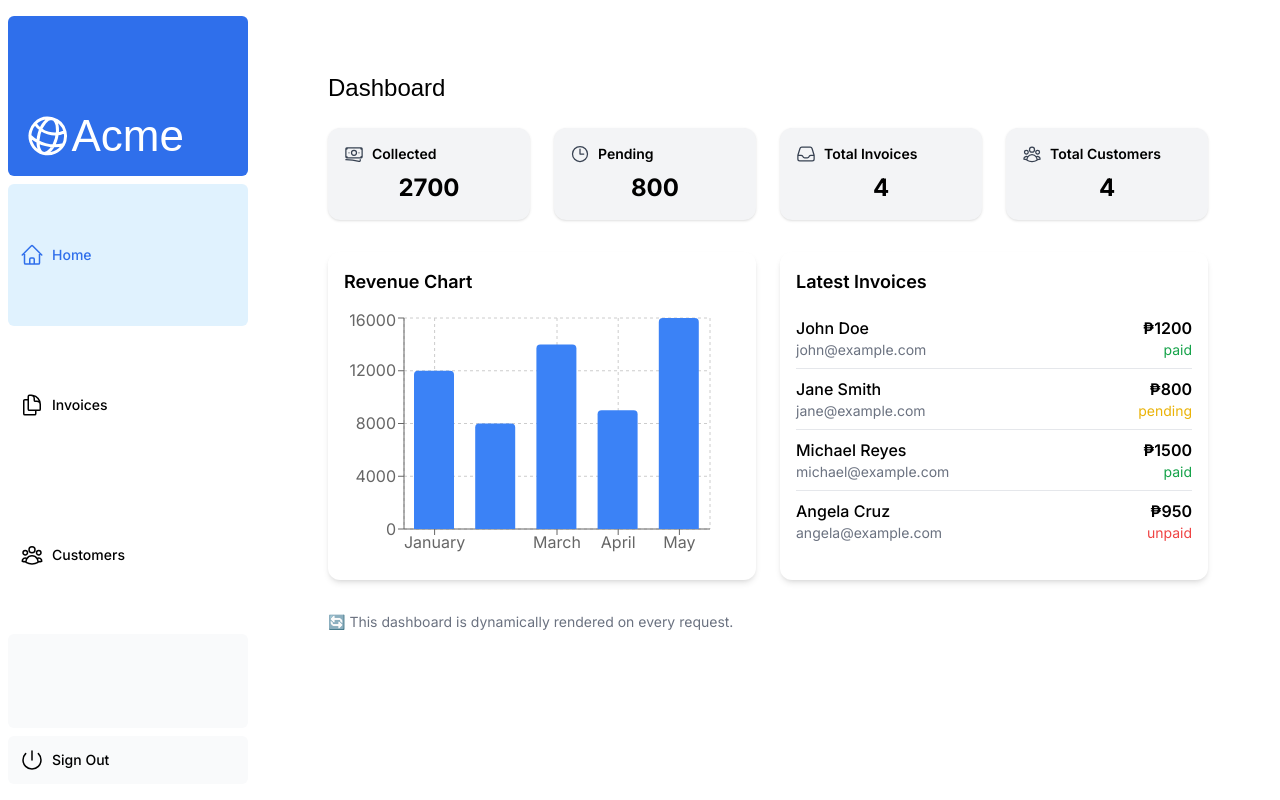
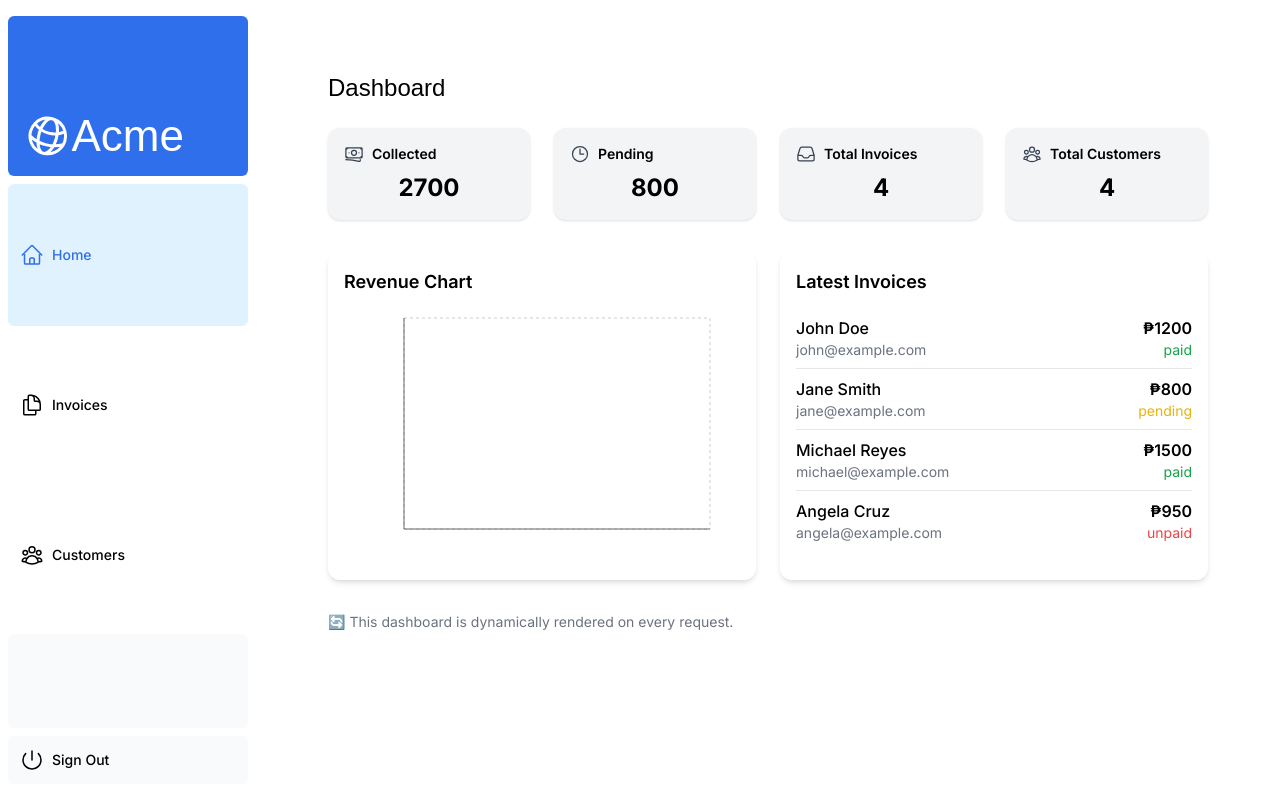
Before and after one commit to marivicAlcantara/nextjs-dashboard, a Next.js app: page /dashboard in a window 1280 px wide. Built offline with nearby package versions, Linux system fonts and the light colour scheme; a web font is replaced by a local one.

Commit message:
streaming component

```diff
--- a/app/dashboard/(overview)/page.tsx
+++ b/app/dashboard/(overview)/page.tsx
@@ -8,6 +8,8 @@ import {
   fetchLatestInvoices,
   fetchCardData,
 } from '@/app/lib/data';
+import { Suspense } from 'react';
+import { RevenueChartSkeleton } from '@/app/ui/skeletons';
 
 // ✅ Force dynamic rendering (SSR every request)
 export const dynamic = 'force-dynamic';
@@ -41,7 +43,9 @@ export default async function Page() {
 
       {/* --- Charts & Latest Invoices --- */}
       <div className="grid grid-cols-1 lg:grid-cols-2 gap-6">
-        <RevenueChart revenue={revenue} />
+        <Suspense fallback={<RevenueChartSkeleton />}>
+          <RevenueChart revenue={[]} />
+        </Suspense>
         <LatestInvoices latestInvoices={latestInvoices} />
       </div>
 
--- a/app/ui/dashboard/revenue-chart.tsx
+++ b/app/ui/dashboard/revenue-chart.tsx
@@ -9,6 +9,8 @@ import {
   Tooltip,
   ResponsiveContainer,
 } from 'recharts';
+import { fetchRevenue } from '@/app/lib/data';
+
 
 export default function RevenueChart({ revenue }: { revenue: any[] }) {
   return (
```
